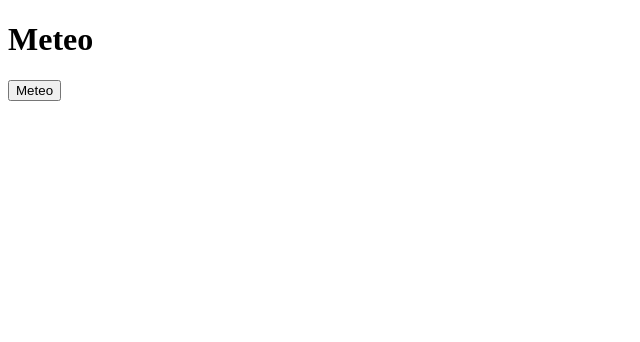
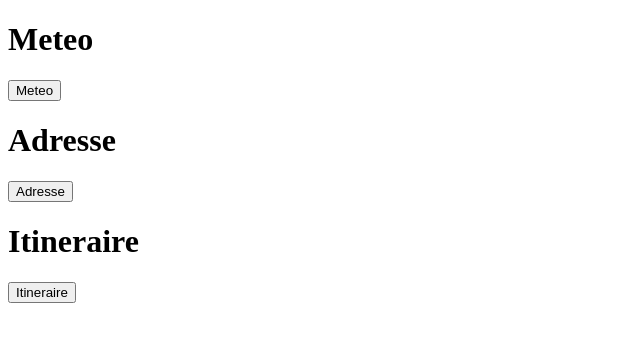
Before and after one commit to Poltergeistz/Trouve-ma-ville-AJAX, a plain HTML site: page index.html in a window 1280 px wide. Shown: the whole page, without its empty margins (0-640 px from the left). Drawn offline with Linux system fonts and the light colour scheme.

Commit message:
adding buttons to each requests

```diff
--- a/index.html
+++ b/index.html
@@ -7,10 +7,22 @@
     <title>Trouve ma ville</title>
 </head>
 <body>
+
+    <!-- Module méteo -->
     <h1>Meteo</h1>
-    <!-- <input type="text" placeholder="Recherche ta ville"> -->
-    <button id="btn">Meteo</button>
+    <button id="btn" onclick="click()">Meteo</button>
     <div id="temperature"></div>
 
+    <!-- Module Adresse -->
+    <h1>Adresse</h1>
+    <button id="btn-adress">Adresse</button>
+    <div id="adresse"></div>
+
+    <!-- Module Itineraire-->
+    <h1>Itineraire</h1>
+    <button id="btn-itin">Itineraire</button>
+    <div id="itineraire"></div>
+
+    <script src="script.js"></script>
 </body>
 </html>
```
